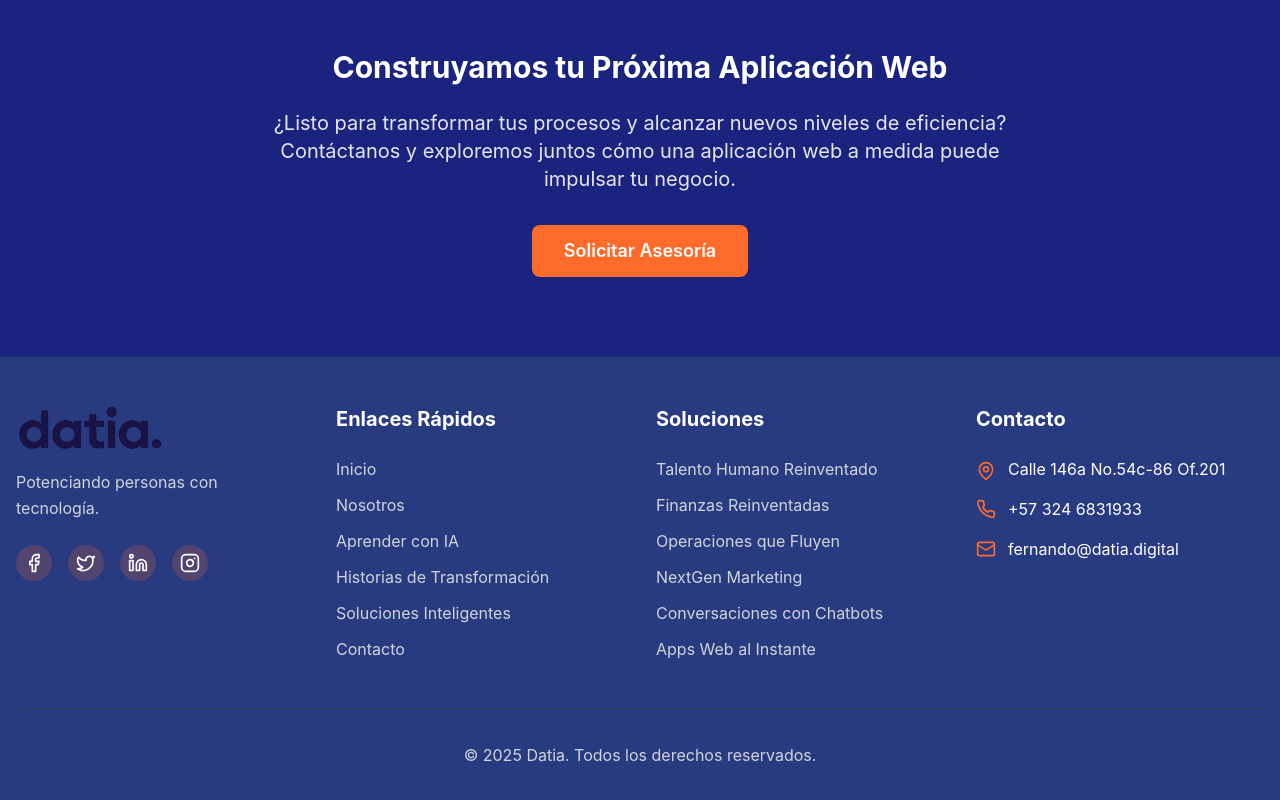
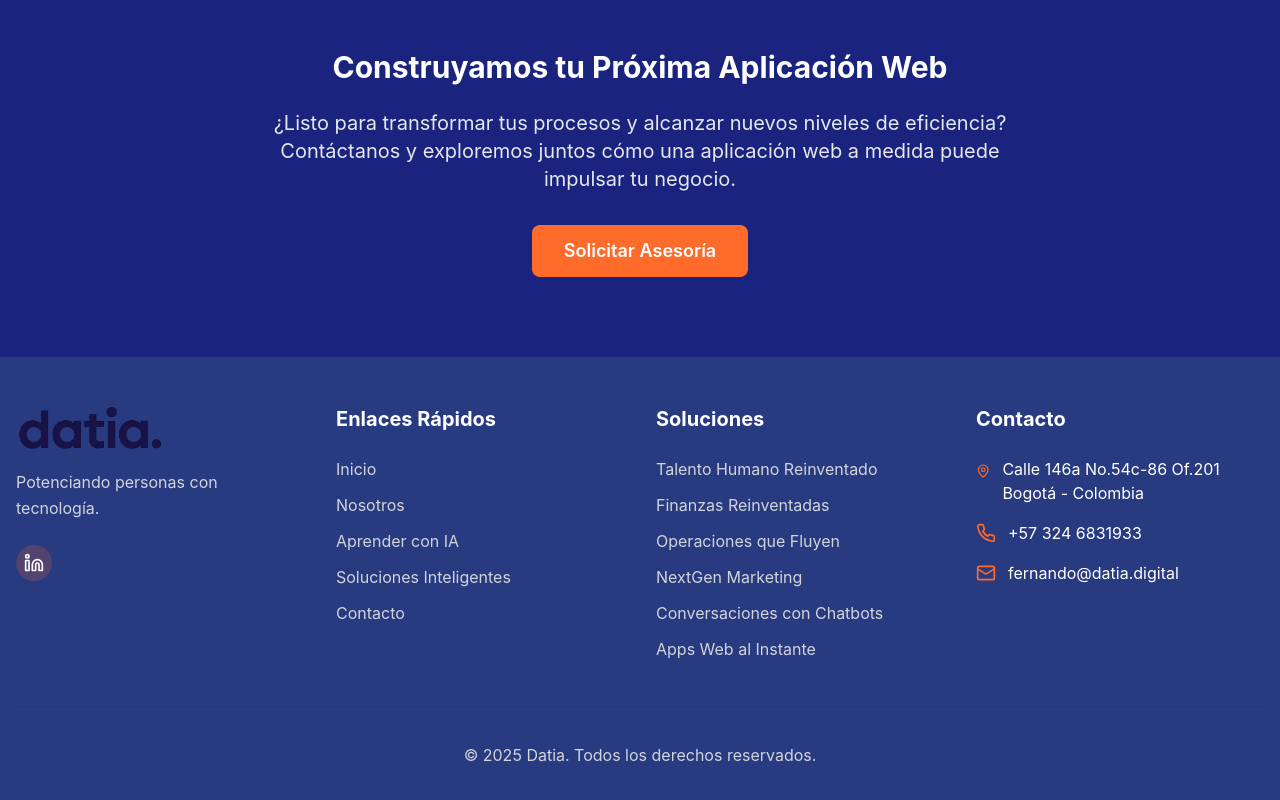
Before and after one commit to datia2025/mi-proyecto-react-node, a React (Vite) app: page /soluciones/apps-web in a window 1280 px wide. Shown: the part 3540-4340 px from the top of the page. Built offline with nearby package versions, Linux system fonts and the light colour scheme.

Commit message:
cambios en links y textos

```diff
--- a/src/components/Footer.tsx
+++ b/src/components/Footer.tsx
@@ -17,11 +17,8 @@ const Footer: React.FC = () => {
               Potenciando personas con tecnología.
             </p>
             <div className="flex mt-6 space-x-4">
-              <SocialIcon icon={<Facebook size={20} />} />
-              <SocialIcon icon={<Twitter size={20} />} />
               <SocialIcon icon={<Linkedin size={20} />} />
-              <SocialIcon icon={<Instagram size={20} />} />
-            </div>
+              </div>
           </div>
 
           {/* Column 2: Quick Links */}
@@ -31,7 +28,6 @@ const Footer: React.FC = () => {
               <FooterLink to="/" label="Inicio" />
               <FooterLink to="/nosotros" label="Nosotros" />
               <FooterLink to="/aprender-con-ia" label="Aprender con IA" />
-              <FooterLink to="/historias" label="Historias de Transformación" />
               <FooterLink to="/soluciones" label="Soluciones Inteligentes" />
               <FooterLink to="/contacto" label="Contacto" />
             </ul>
@@ -56,7 +52,7 @@ const Footer: React.FC = () => {
             <ul className="space-y-4">
               <li className="flex items-start">
                 <MapPin size={20} className="mr-3 mt-1 text-[#FF6B2B]" />
-                <span>Calle 146a No.54c-86 Of.201</span>
+                <span>Calle 146a No.54c-86 Of.201 Bogotá - Colombia</span>
               </li>
               <li className="flex items-center">
                 <Phone size={20} className="mr-3 text-[#FF6B2B]" />
--- a/src/components/Header.tsx
+++ b/src/components/Header.tsx
@@ -61,8 +61,6 @@ const Header: React.FC = () => {
             <MobileNavLink to="/" label="Inicio" currentPath={location.pathname} />
             <MobileNavLink to="/nosotros" label="Nosotros" currentPath={location.pathname} />
             <MobileNavLink to="/aprender-con-ia" label="Aprender con IA" currentPath={location.pathname} />
-            <MobileNavLink to="/historias" label="Historias de Transformación" currentPath={location.pathname} />
-            <MobileNavLink to="/forma-de-trabajar" label="Nuestra Forma de Trabajar" currentPath={location.pathname} />
             <MobileNavLink to="/soluciones" label="Soluciones Inteligentes" currentPath={location.pathname} />
             <MobileNavLink to="/contacto" label="Contacto" currentPath={location.pathname} />
           </nav>
```
